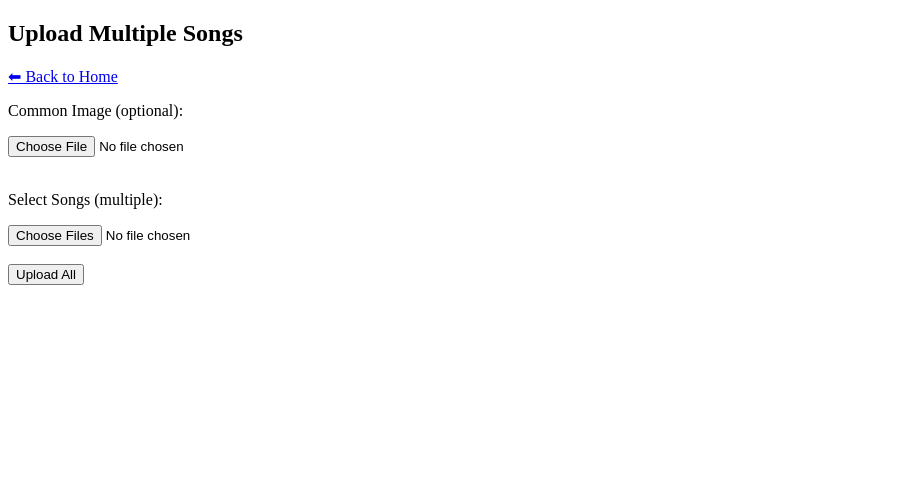
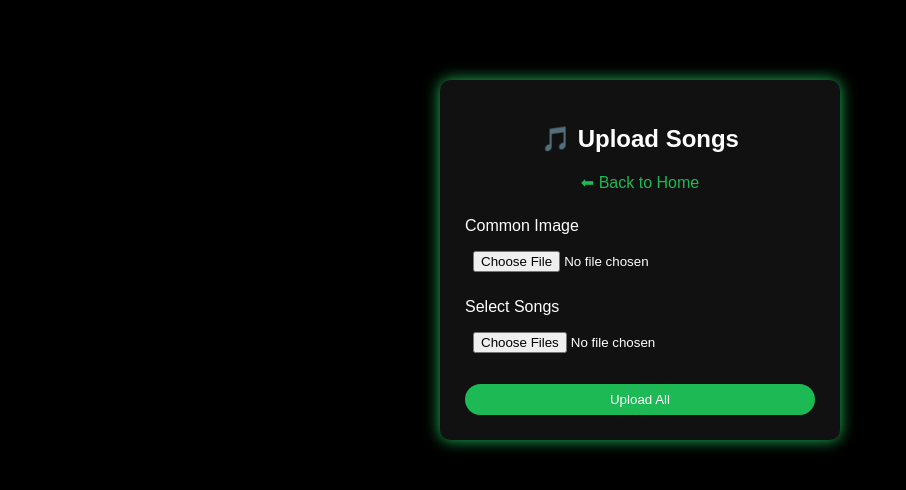
Before and after one commit to peekd0059-droid/music--website, a Flask app: page /upload in a window 1280 px wide. Shown: the top 490 px of the page, without its empty margins (0-906 px from the left). Run offline with Flask 3, Linux system fonts and the light colour scheme.

Commit message:
fixed upload UI

```diff
--- a/static/css/style.css
+++ b/static/css/style.css
@@ -1,16 +1,17 @@
 
-/* BODY */
+/* ===== BODY ===== */
 body {
     background: #000;
     color: white;
-    font-family: Arial;
+    font-family: Arial, sans-serif;
     margin: 0;
 }
 
-/* NAVBAR */
+/* ===== NAVBAR ===== */
 .navbar {
     display: flex;
     justify-content: space-between;
+    align-items: center;
     padding: 15px 40px;
     background: #111;
 }
@@ -22,8 +23,8 @@ body {
 /* NAV RIGHT */
 .nav-right {
     display: flex;
+    align-items: center;
     gap: 15px;
-    align-items: center;
 }
 
 /* LINKS */
@@ -49,7 +50,7 @@ button {
     cursor: pointer;
 }
 
-/* MOOD */
+/* ===== MOOD ===== */
 .mood-section {
     text-align: center;
     padding: 20px;
@@ -57,18 +58,18 @@ button {
 
 .mood-section a {
     margin: 5px;
-    padding: 10px;
+    padding: 10px 15px;
     background: #1db954;
     border-radius: 20px;
     color: white;
 }
 
-/* PLAYLIST */
+/* ===== PLAYLIST ===== */
 .playlist-section {
     padding: 20px;
 }
 
-/* SONG GRID */
+/* ===== SONG GRID ===== */
 .songs-container {
     display: flex;
     flex-wrap: wrap;
@@ -77,7 +78,7 @@ button {
     padding: 30px;
 }
 
-/* CARD */
+/* ===== CARD ===== */
 .card {
     background: #111;
     padding: 15px;
@@ -98,9 +99,10 @@ button {
     height: 150px;
     object-fit: cover;
     background: #222;
+    border-radius: 10px;
 }
 
-/* PLAYER */
+/* ===== PLAYER ===== */
 .player {
     position: fixed;
     bottom: 0;
@@ -108,8 +110,70 @@ button {
     background: #181818;
     padding: 10px;
     text-align: center;
+    border-top: 1px solid #333;
 }
 
 #audioPlayer {
     width: 80%;
 }
+
+/* ===== UPLOAD PAGE ===== */
+.upload-container {
+    width: 350px;
+    margin: 80px auto;
+    padding: 25px;
+    background: #111;
+    border-radius: 10px;
+    text-align: center;
+    box-shadow: 0 0 15px #1db954;
+}
+
+.upload-container h2 {
+    margin-bottom: 20px;
+}
+
+.upload-container label {
+    display: block;
+    margin-top: 10px;
+    text-align: left;
+}
+
+.upload-container input {
+    width: 100%;
+    margin: 8px 0;
+    padding: 8px;
+    border-radius: 5px;
+}
+
+.upload-container button {
+    width: 100%;
+    margin-top: 15px;
+}
+
+/* BACK BUTTON */
+.back-btn {
+    display: inline-block;
+    margin-bottom: 15px;
+}
+
+/* ===== RESPONSIVE ===== */
+@media (max-width: 600px) {
+
+    .songs-container {
+        flex-direction: column;
+        align-items: center;
+    }
+
+    .navbar {
+        flex-direction: column;
+        gap: 10px;
+    }
+
+    .nav-right {
+        flex-direction: column;
+    }
+
+    .upload-container {
+        width: 90%;
+    }
+}
--- a/templates/upload.html
+++ b/templates/upload.html
@@ -1,22 +1,31 @@
 <!DOCTYPE html>
 <html>
 <head>
-  <title>Upload</title>
+    <title>Upload Songs</title>
+    <link rel="stylesheet" href="{{ url_for('static', filename='css/style.css') }}">
 </head>
+
 <body>
 
-<h2>Upload Multiple Songs</h2>
-<a href="/">⬅ Back to Home</a>
+<div class="upload-container">
 
-<form action="/upload" method="POST" enctype="multipart/form-data">
-  <p>Common Image (optional):</p>
-  <input type="file" name="image" accept="image/*"><br><br>
+    <h2>🎵 Upload Songs</h2>
 
-  <p>Select Songs (multiple):</p>
-  <input type="file" name="songs" multiple accept=".mp3,audio/*" required><br><br>
+    <a href="/" class="back-btn">⬅ Back to Home</a>
 
-  <button type="submit">Upload All</button>
-</form>
+    <form action="/upload" method="POST" enctype="multipart/form-data">
+
+        <label>Common Image</label>
+        <input type="file" name="image">
+
+        <label>Select Songs</label>
+        <input type="file" name="songs" multiple required>
+
+        <button type="submit">Upload All</button>
+
+    </form>
+
+</div>
 
 </body>
 </html>
```
